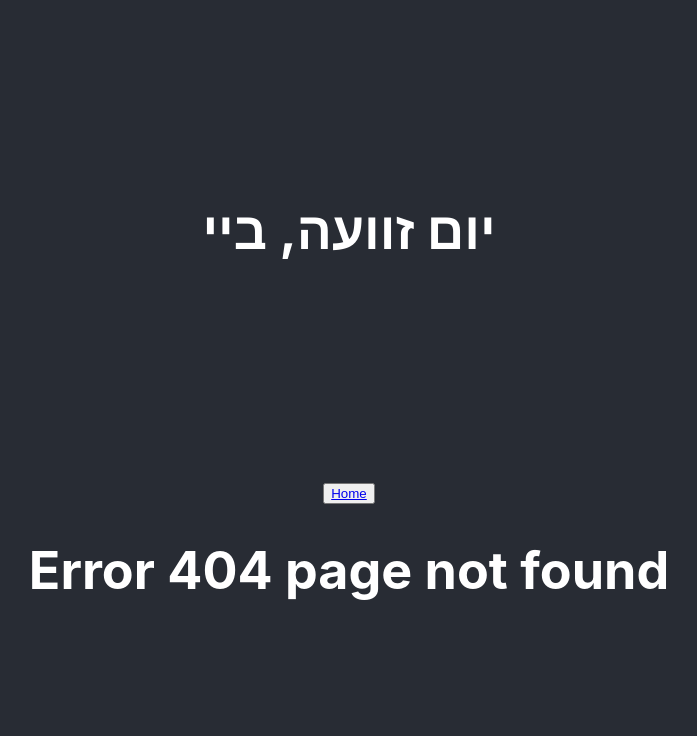
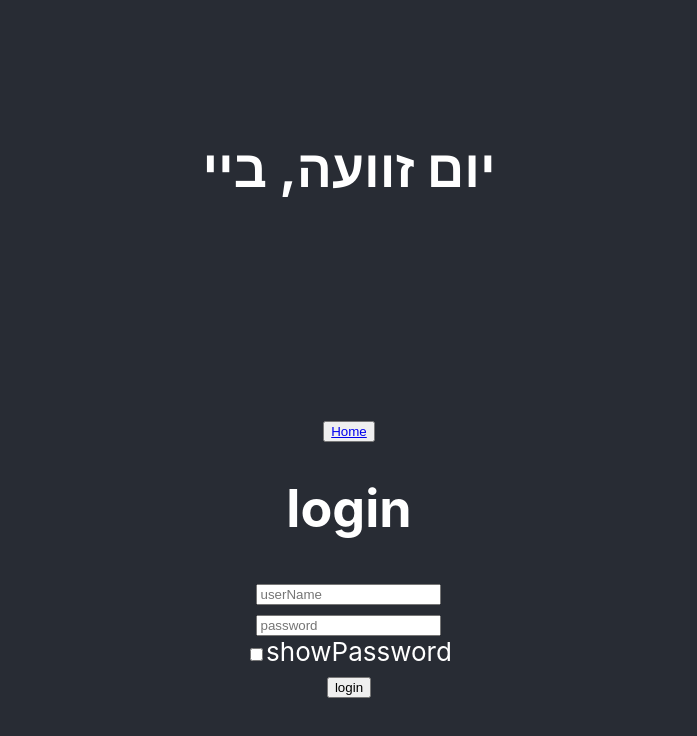
Before and after one commit to BENI23LAHAV/Full-stack, a React (Create React App) app in the folder client/: page /login in a window 1280 px wide. Before the commit this address had no page. Shown: the top 736 px of the page, without its empty margins (291-988 px from the left). Built offline with nearby package versions, Linux system fonts and the light colour scheme.

Commit message:
login-register

```diff
--- a/client/src/App.js
+++ b/client/src/App.js
@@ -10,14 +10,16 @@ import Todos from "./Components/Todos";
 
 import Photos from "./Components/Photos";
 
-import NewTodo from "./Components/NewTodo";
-
+import ProtectedLogin from "./Components/Login/ProtectedLogin";
+import Login from "./Components/Login/Login";
 /*------------the main user------------------- */
 export const UserContext = createContext();
 export const AlbumId = createContext();
 function App() {
   const [user, setUser] = useState("");
   const [albumId, setAlbumId] = useState(1);
+  const [acceptedUser, setAcceptedUser] = useState(false);
+
   return (
     <div className="App">
       <header className="App-header">
@@ -28,11 +30,15 @@ function App() {
         <button>
           <Link to={"/"}>Home</Link>
         </button>
-
         {/*--------------make user global-------------------- */}
         <UserContext.Provider value={[user, setUser]}>
           <AlbumId.Provider value={[albumId, setAlbumId]}>
             <Routes>
+              <Route
+                path="/login"
+                element={<Login setAcceptedUser={setAcceptedUser} />}
+              />
+              <Route element={<ProtectedLogin acceptedUser={acceptedUser} />}>
                 <Route path="/" element={<Home />} />
                 <Route path="/posts" element={<Posts />}>
                   <Route path="/posts/some" element={<h1>Some</h1>} />
@@ -50,7 +56,7 @@ function App() {
 
                 <Route path="/todos" element={<Todos />} />
                 <Route path="/photos" element={<Photos />} />
-
+              </Route>
               <Route path="*" element={<h1>Error 404 page not found</h1>} />
             </Routes>
           </AlbumId.Provider>
--- a/client/src/Components/Home.jsx
+++ b/client/src/Components/Home.jsx
@@ -23,6 +23,7 @@ function Home() {
   useEffect(() => {
     Fetch(url, setUser);
   }, []);
+
   return (
     <div>
       <button>
--- /dev/null
+++ b/client/src/Components/Login/Login.jsx
@@ -0,0 +1,112 @@
+import React, { useState, useRef } from "react";
+import { useNavigate } from "react-router-dom";
+import { FetchPost } from "../fetch";
+
+/**---------------URLs for Login & Register--------------- */
+const urlLogin = "http://localhost:4000/login";
+const urlRegister = "http://localhost:4000/register";
+/**---------------Login component--------------- */
+const Login = (props) => {
+  const [showPassword, setShowPassword] = useState(false); //for show || !show password
+  const [correctValues, setCorrectValues] = useState(false); // for message if correct values
+  const [logOrReg, setLogOrReg] = useState(true); // for login or register
+  const setAcceptedUser = props.setAcceptedUser; // props for set accepted user from the server in login
+  let passwordInput = useRef(""); //for password
+  let usernameInput = useRef(""); //for username
+  const navigate = useNavigate(); //for navigate to home page
+
+  /**---------------Async login function--------------- */
+  async function login(user) {
+    setAcceptedUser(user);
+    navigate("/");
+  }
+  return (
+    <>
+      {(logOrReg && (
+        <>
+          <div className="login">
+            <h1>login</h1>
+            <input
+              type="text"
+              id="userName"
+              placeholder="userName"
+              ref={usernameInput}
+              // minLength={3} required
+            />
+            <br />
+            <input
+              type={showPassword ? "text" : "password"}
+              id="password"
+              placeholder="password"
+              ref={passwordInput}
+              // minLength={3} required
+            />
+            <br />
+            <input
+              type="checkbox"
+              id="showPassword"
+              onChange={() => {
+                setShowPassword(!showPassword);
+              }}
+              required
+            />
+            showPassword
+            <br />
+            <button
+              onClick={() => {
+                if (
+                  usernameInput.current.value &&
+                  passwordInput.current.value
+                ) {
+                  /**--------------login fetch if correct--------------- */
+                  FetchPost(
+                    urlLogin,
+                    {
+                      userName: usernameInput.current.value,
+                      password: passwordInput.current.value,
+                    },
+                    login
+                  );
+                } else {
+                  /**--------------else show message--------------- */
+                  setCorrectValues(true);
+                  setTimeout(() => {
+                    setCorrectValues(false);
+                  }, 3000);
+                }
+              }}>
+              login
+            </button>
+            {correctValues && (
+              <p style={{ color: "red" }}>incorrect username or password</p>
+            )}
+          </div>
+        </>
+      )) || (
+        <>
+          <div className="register">
+            <h1>register</h1>
+            <input type="text" id="name" placeholder="name" required />
+            <br />
+            <input
+              type="text"
+              id="userName"
+              placeholder="userName"
+              required
+            />{" "}
+            <br />
+            <input type="text" id="email" placeholder="email" /> <br />
+            <input type="text" id="phone" placeholder="phone" /> <br />
+            <input type="text" id="password" placeholder="password" /> <br />
+            <input type="text" id="street" placeholder="street" /> <br />
+            <input type="text" id="city" placeholder="city" /> <br />
+            <input type="text" id="suite" placeholder="suite" /> <br />
+            <button>Register</button>
+          </div>
+        </>
+      )}
+    </>
+  );
+};
+
+export default Login;
--- /dev/null
+++ b/client/src/Components/Login/ProtectedLogin.jsx
@@ -0,0 +1,8 @@
+import { Outlet, Navigate } from "react-router-dom";
+
+/**---------------ProtectedLogin component--------------- */
+const ProtectedLogin = (props) => {
+  return props.acceptedUser ? <Outlet /> : <Navigate to="/login" />;
+};
+
+export default ProtectedLogin;
--- a/client/src/Components/fetch.js
+++ b/client/src/Components/fetch.js
@@ -12,7 +12,7 @@ async function Fetch(url, setState) {
   console.log(url);
 }
 /**----------Fetch delete----------------*/
-async function FetchDelete(url) {
+async function FetchDelete(url, setState) {
   fetch(url, {
     method: "DELETE",
   })
@@ -27,11 +27,14 @@ async function FetchDelete(url) {
     .then((json) => {
       if (json) {
         console.log(json);
+        if (setState) {
+          setState(json);
+        }
       }
     });
 }
 /**----------Fetch put---------------- */
-async function FetchPut(url, data) {
+async function FetchPut(url, data, setState) {
   fetch(url, {
     method: "PUT",
     headers: {
@@ -50,11 +53,15 @@ async function FetchPut(url, data) {
     .then((json) => {
       if (json) {
         console.log(json);
+        if (setState) {
+          setState(json);
+        }
       }
     });
 }
 /**----------Fetch post---------------- */
-async function FetchPost(url, data) {
+async function FetchPost(url, data, setState) {
+  // let response = null;
   fetch(url, {
     method: "POST",
     headers: {
@@ -65,6 +72,7 @@ async function FetchPost(url, data) {
     .then((res) => {
       if (res.ok) {
         console.log("created");
+
         return res.json();
       } else {
         console.error("Failed to create");
@@ -72,7 +80,11 @@ async function FetchPost(url, data) {
     })
     .then((json) => {
       if (json) {
-        console.log(json);
+        if (setState) {
+          setState(json);
+        } else {
+          console.log("There is no setState");
+        }
       }
     });
 }
```
Also changed, not shown: client/src/Components/Post.jsx (+6 -1 lines), 1 other file (tests, documents, lock files or other folders). Lines whose indentation alone changed are shown as unchanged.
